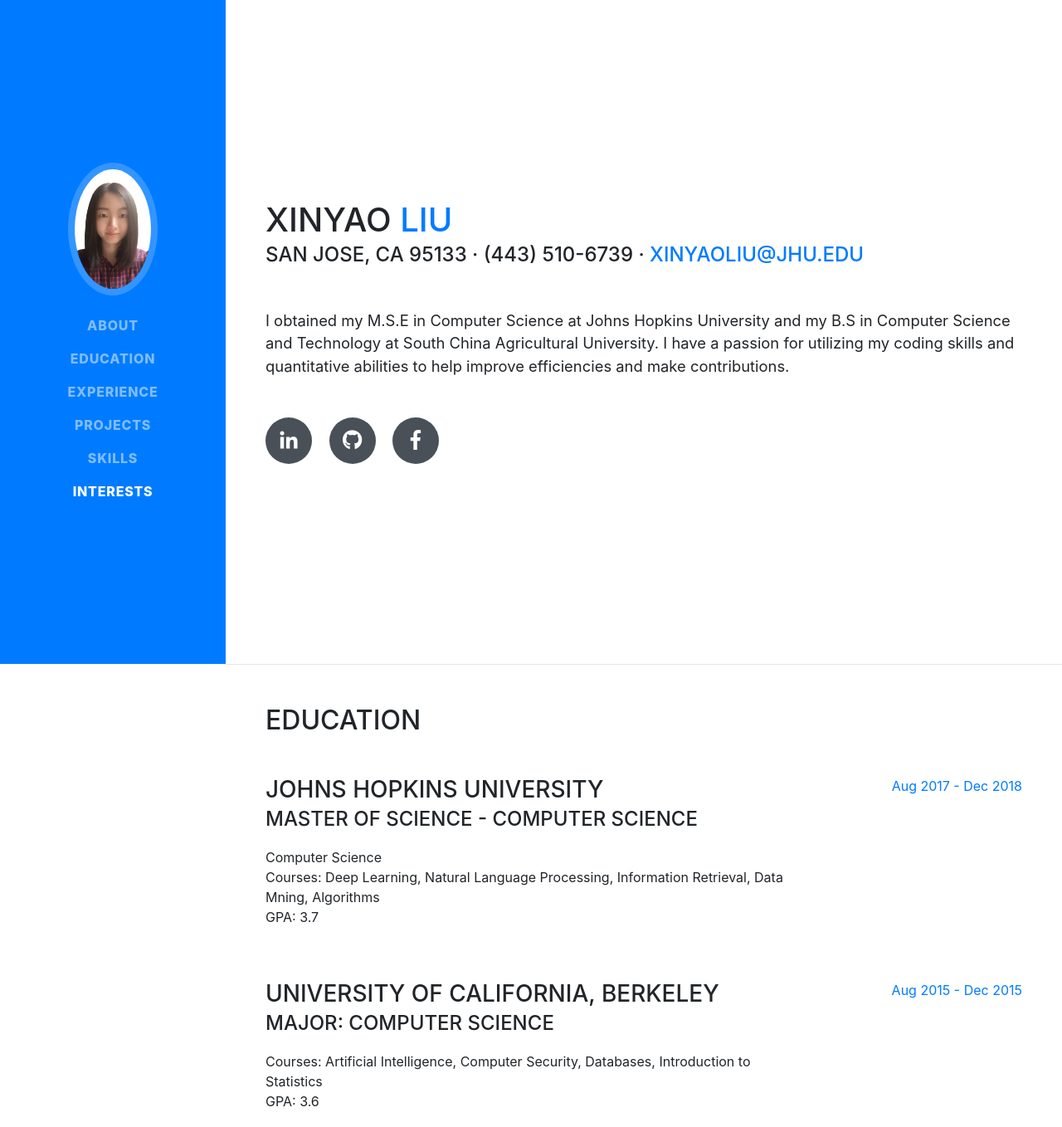
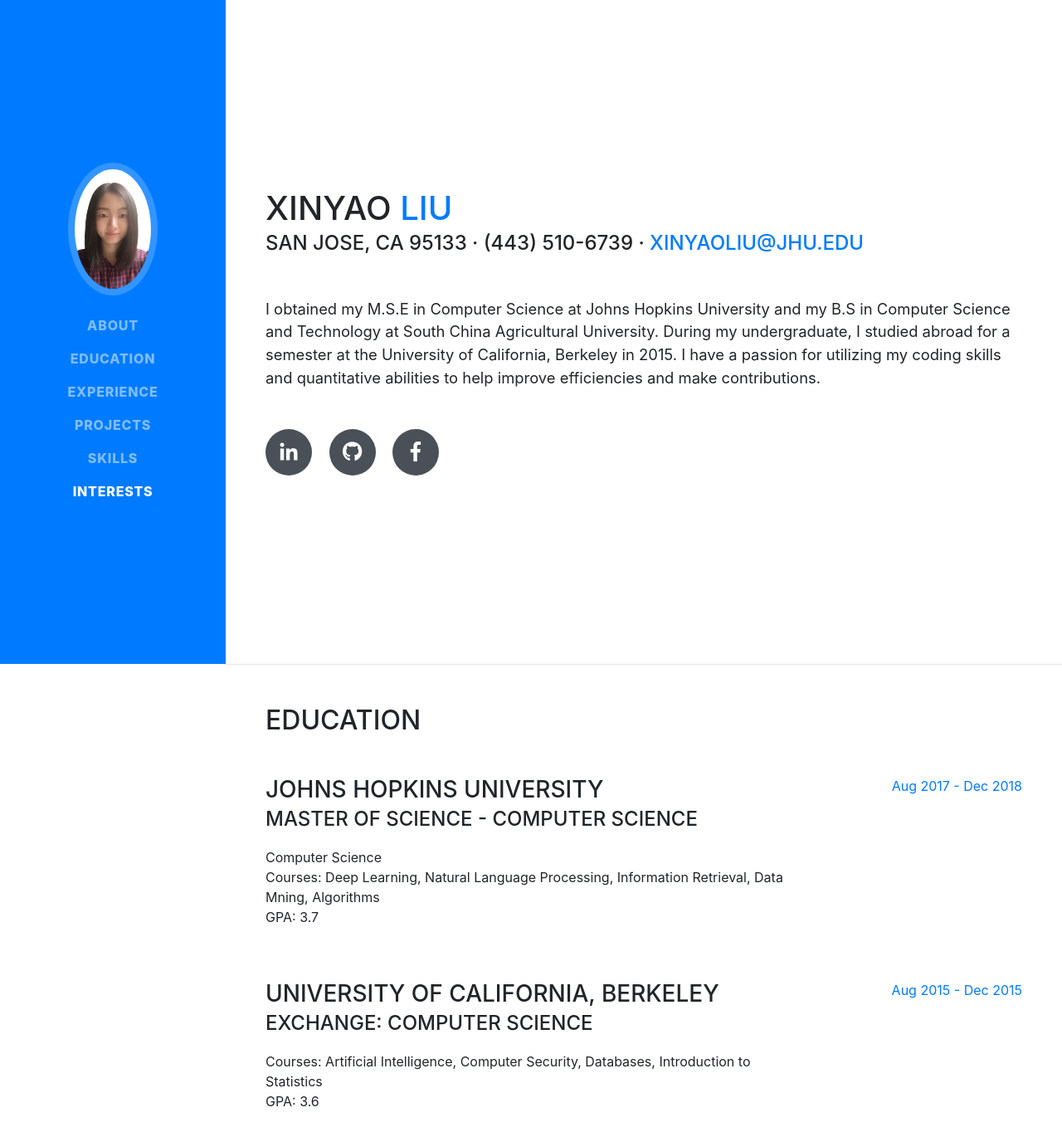
Before and after one commit to xinyaoliu/xinyaoliu.github.io, a website with bundled scripts: page index.html in a window 1280 px wide. Shown: the top 1358 px of the page at 83% size. Built offline with nearby package versions, Linux system fonts and the light colour scheme; a web font is replaced by a local one.

Commit message:
Update index.html

```diff
--- a/index.html
+++ b/index.html
@@ -83,7 +83,7 @@
           <div class="subheading mb-5">San Jose, CA 95133 · (443) 510-6739 ·
             <a href="mailto:name@email.com">xinyaoliu@jhu.edu</a>
           </div>
-          <p class="lead mb-5">I obtained my M.S.E in Computer Science at Johns Hopkins University and my B.S in Computer Science and Technology at South China Agricultural University. I have a passion for utilizing my coding skills and quantitative abilities to help improve efficiencies and make contributions.</p>
+          <p class="lead mb-5">I obtained my M.S.E in Computer Science at Johns Hopkins University and my B.S in Computer Science and Technology at South China Agricultural University. During my undergraduate, I studied abroad for a semester at the University of California, Berkeley in 2015. I have a passion for utilizing my coding skills and quantitative abilities to help improve efficiencies and make contributions.</p>
           <div class="social-icons">
             <a href="https://www.linkedin.com/in/xinyaoliu/">
               <i class="fab fa-linkedin-in"></i>
@@ -125,7 +125,7 @@
           <div class="resume-item d-flex flex-column flex-md-row mb-5">
             <div class="resume-content mr-auto">
               <h3 class="mb-0">University of California, Berkeley</h3>
-              <div class="subheading mb-3">Major: Computer Science</div>
+              <div class="subheading mb-3">Exchange: Computer Science</div>
               <div>Courses: Artificial Intelligence, Computer Security, Databases, Introduction to Statistics </div>
               <p>GPA: 3.6</p>
             </div>
```
